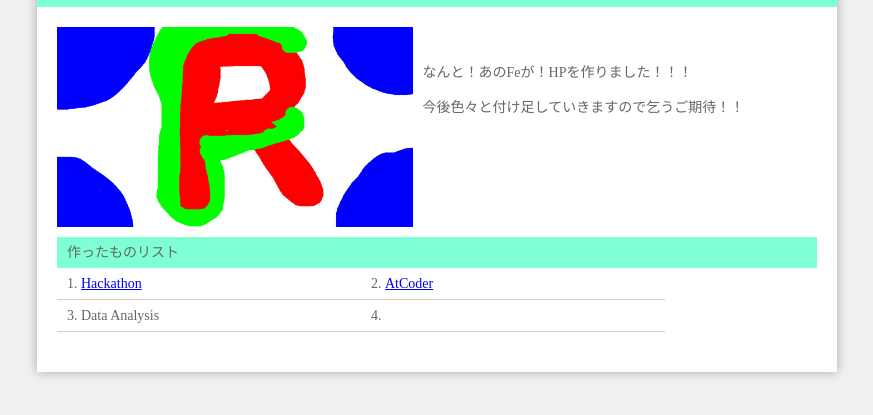
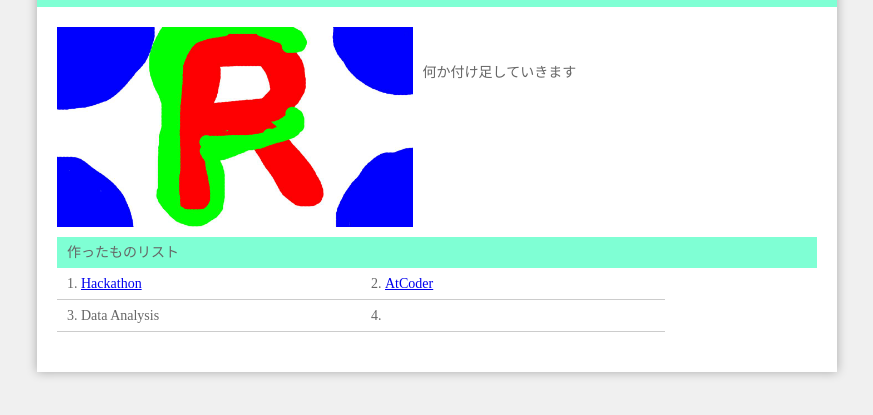
Before and after one commit to 24ta/MyHP, a plain HTML site: page index.html in a window 1280 px wide. Shown: the part 59-474 px from the top of the page, without its empty margins (203-1076 px from the left). Drawn offline with Linux system fonts and the light colour scheme; files whose address does not match are found by name.

Commit message:
書いた内容を少し変更

```diff
--- a/index.html
+++ b/index.html
@@ -16,8 +16,7 @@
         <div class="main_information">
           <img src="./images/FR.jpg" alt="My initial image"　width="300" height="200">
           <br>
-          <p>なんと！あのFeが！HPを作りました！！！</p>
-          <p>今後色々と付け足していきますので乞うご期待！！</p>
+          <p>何か付け足していきます</p>
         </div>
 
       </section>
```
